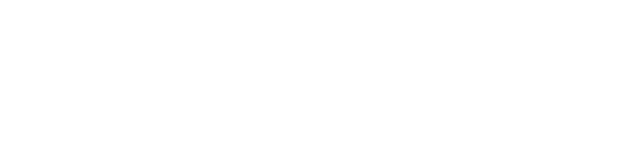
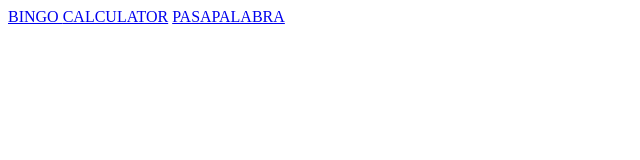
Before and after one commit to alejandromachin/202201-W2CH3-alejandro-rodriguez, a website: page index.html in a window 1280 px wide. Shown: the whole page, without its empty margins (0-640 px from the left). Drawn offline with Linux system fonts and the light colour scheme.

Commit message:
added links to bingo, calculator and pasapalabra indexes

```diff
--- a/index.html
+++ b/index.html
@@ -6,5 +6,11 @@
     <meta name="viewport" content="width=device-width, initial-scale=1.0" />
     <title>Alejandro's Projects</title>
   </head>
-  <body></body>
+  <body>
+    <main>
+      <a href="bingo/index.html">BINGO </a>
+      <a href="calculator/calculatorhtml.html"> CALCULATOR</a>
+      <a href="pasapalabra/index.html">PASAPALABRA </a>
+    </main>
+  </body>
 </html>
```
